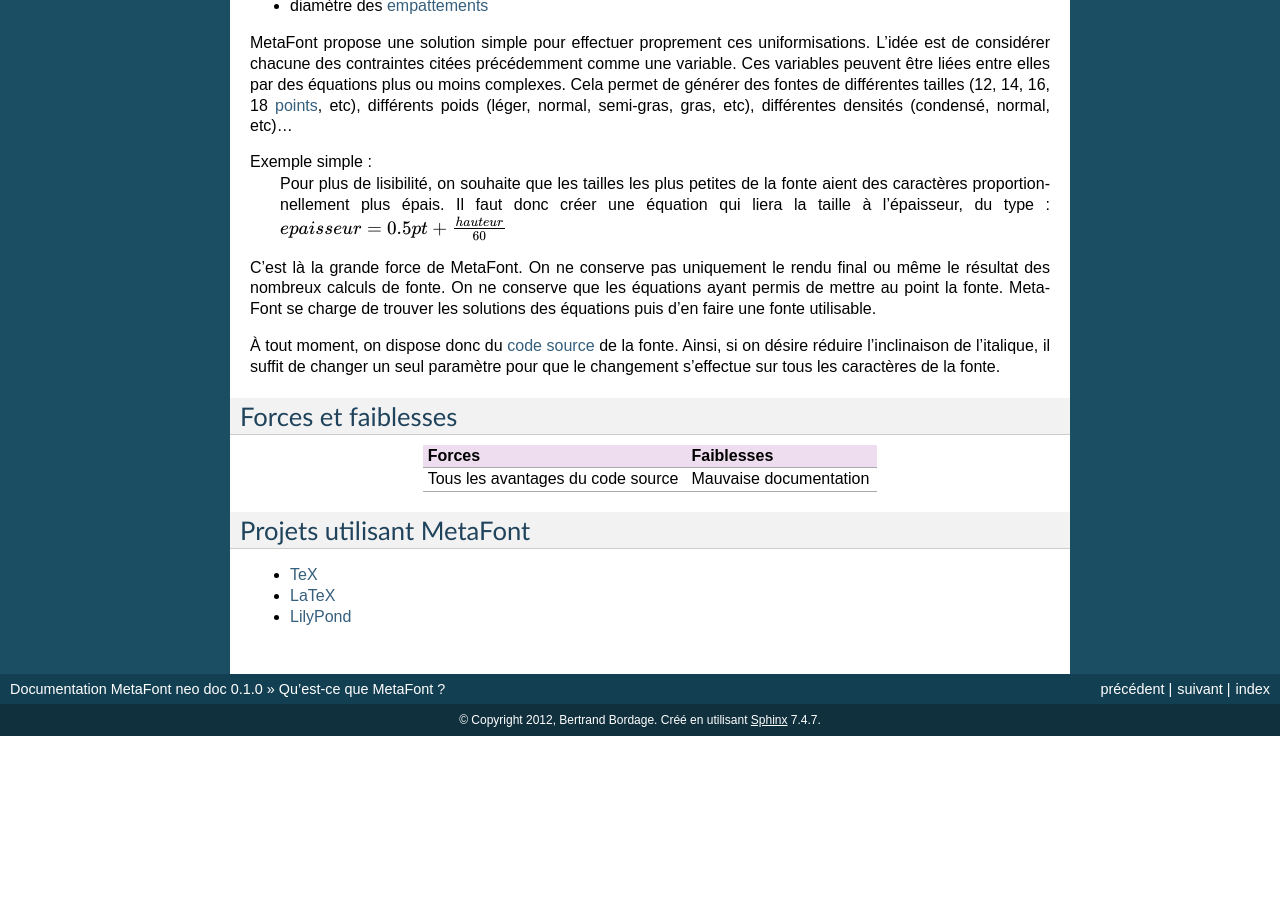
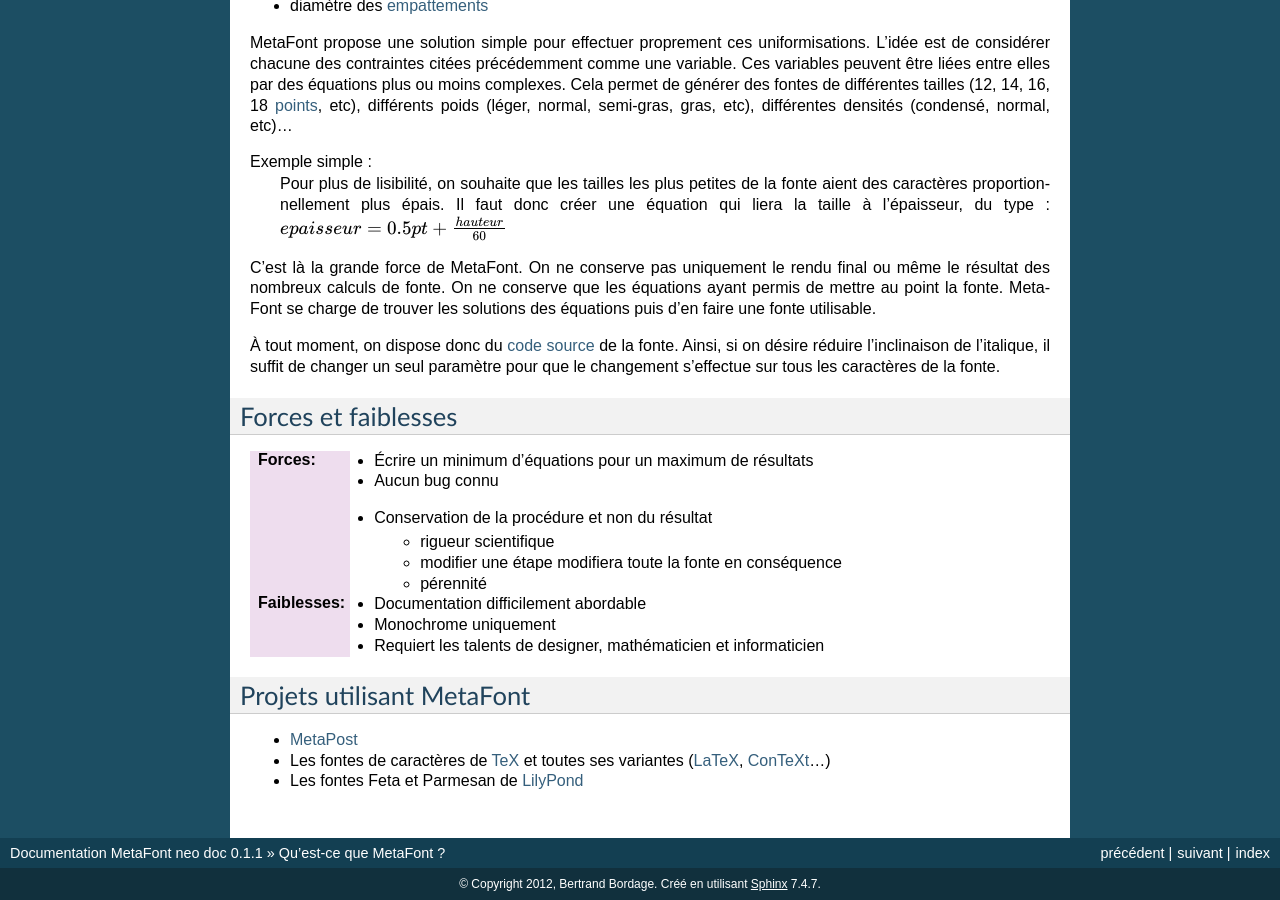
Before and after one commit to BertrandBordage/MetaFont-neo-doc, a Sphinx documentation site: the page built from docs/introduction.rst, in a window 1280 px wide and 900 px high, scrolled down 594 px. Built offline with Sphinx 7.4.7, drawn with Linux system fonts in a browser that asks for light colours; formulas are drawn with MathJax 3; before the commit the page ends 1330 px from its top, so only the background shows below that; some of the changed text lies outside the part shown.

Commit message:
Fr: updates strengths and weaknesses.

```diff
--- a/README.rst
+++ b/README.rst
@@ -4,5 +4,7 @@
 
 A brand new documentation and tutorial for MetaFont.
 
+You can read it on `Read the Docs <http://metafont-neo-doc.rtfd.org/>`_.
+
 There is only a french version for now.
 But feel free to fork and make your own translation!
--- a/docs/conf.py
+++ b/docs/conf.py
@@ -52,7 +52,7 @@
 # The short X.Y version.
 version = '0.1'
 # The full version, including alpha/beta/rc tags.
-release = '0.1.0'
+release = '0.1.1'
 
 # The language for content autogenerated by Sphinx. Refer to documentation
 # for a list of supported languages.
--- a/docs/introduction.rst
+++ b/docs/introduction.rst
@@ -43,7 +43,9 @@
 Ces variables peuvent être liées entre elles par des équations
 plus ou moins complexes.
 Cela permet de générer des fontes de différentes tailles (12, 14, 16, 18
-`points <http://fr.wikipedia.org/wiki/Point_(unit%C3%A9)>`_, etc), différents poids (léger, normal, semi-gras, gras, etc), différentes densités (condensé, normal, etc)...
+`points <http://fr.wikipedia.org/wiki/Point_(unit%C3%A9)>`_, etc),
+différents poids (léger, normal, semi-gras, gras, etc),
+différentes densités (condensé, normal, etc)...
 
 Exemple simple :
   Pour plus de lisibilité, on souhaite que les tailles les plus petites
@@ -68,16 +70,24 @@
 Forces et faiblesses
 ====================
 
-+-----------------------------------+------------------------+
-| Forces                            | Faiblesses             |
-+===================================+========================+
-| Tous les avantages du code source | Mauvaise documentation |
-+-----------------------------------+------------------------+
+:Forces:
+  * Écrire un minimum d'équations pour un maximum de résultats
+  * Aucun bug connu
+  * Conservation de la procédure et non du résultat
+      - rigueur scientifique
+      - modifier une étape modifiera toute la fonte en conséquence
+      - pérennité
 
+:Faiblesses:
+  * Documentation difficilement abordable
+  * Monochrome uniquement
+  * Requiert les talents de designer, mathématicien et informaticien
 
 Projets utilisant MetaFont
 ==========================
 
-- `TeX <http://fr.wikipedia.org/wiki/TeX>`_
-- `LaTeX <http://www.latex-project.org/>`_
-- `LilyPond <http://lilypond.org>`_
+- `MetaPost <http://fr.wikipedia.org/wiki/MetaPost>`_
+- Les fontes de caractères de `TeX <http://fr.wikipedia.org/wiki/TeX>`_
+  et toutes ses variantes (`LaTeX <http://www.latex-project.org/>`_,
+  `ConTeXt <http://fr.wikipedia.org/wiki/Context>`_...)
+- Les fontes Feta et Parmesan de `LilyPond <http://lilypond.org>`_
```
